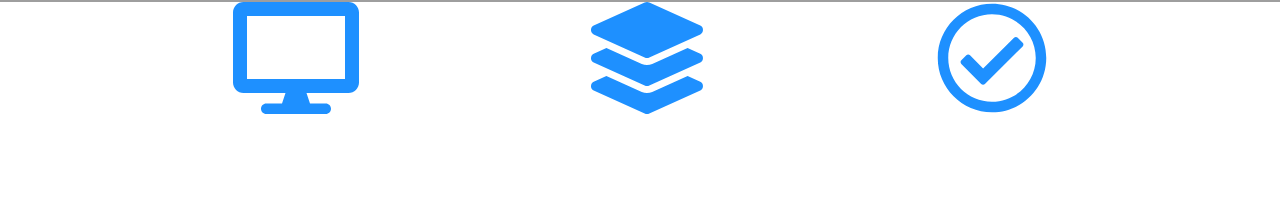
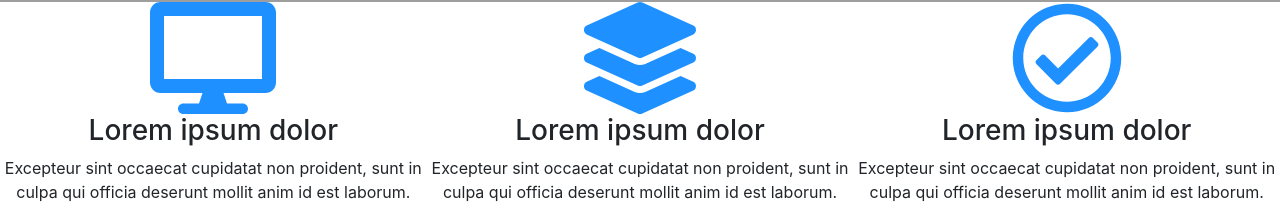
Before and after one commit to lacyjpr/landing, a React (Create React App) app: page / in a window 1280 px wide. Shown: the part 848-1065 px from the top of the page. Before the commit the page ends 962 px from the top, so only its background shows below. Built offline with nearby package versions, Linux system fonts and the light colour scheme; grey boxes are pictures that could not be loaded.

Commit message:
Add text to features

```diff
--- a/src/components/features/Features.js
+++ b/src/components/features/Features.js
@@ -9,12 +9,27 @@ const Features = () => {
     <div className='Features'>
       <div className='Features__feature'>
         <FontAwesomeIcon icon={faDesktop} size='7x' color='dodgerblue' />
+        <h3>Lorem ipsum dolor</h3>
+        <p>
+          Excepteur sint occaecat cupidatat non proident, sunt in culpa qui
+          officia deserunt mollit anim id est laborum.
+        </p>
       </div>
       <div className='Features__feature'>
         <FontAwesomeIcon icon={faLayerGroup} size='7x' color='dodgerblue' />
+        <h3>Lorem ipsum dolor</h3>
+        <p>
+          Excepteur sint occaecat cupidatat non proident, sunt in culpa qui
+          officia deserunt mollit anim id est laborum.
+        </p>
       </div>
       <div className='Features__feature'>
         <FontAwesomeIcon icon={faCheckCircle} size='7x' color='dodgerblue' />
+        <h3>Lorem ipsum dolor</h3>
+        <p>
+          Excepteur sint occaecat cupidatat non proident, sunt in culpa qui
+          officia deserunt mollit anim id est laborum.
+        </p>
       </div>
     </div>
   );
```
